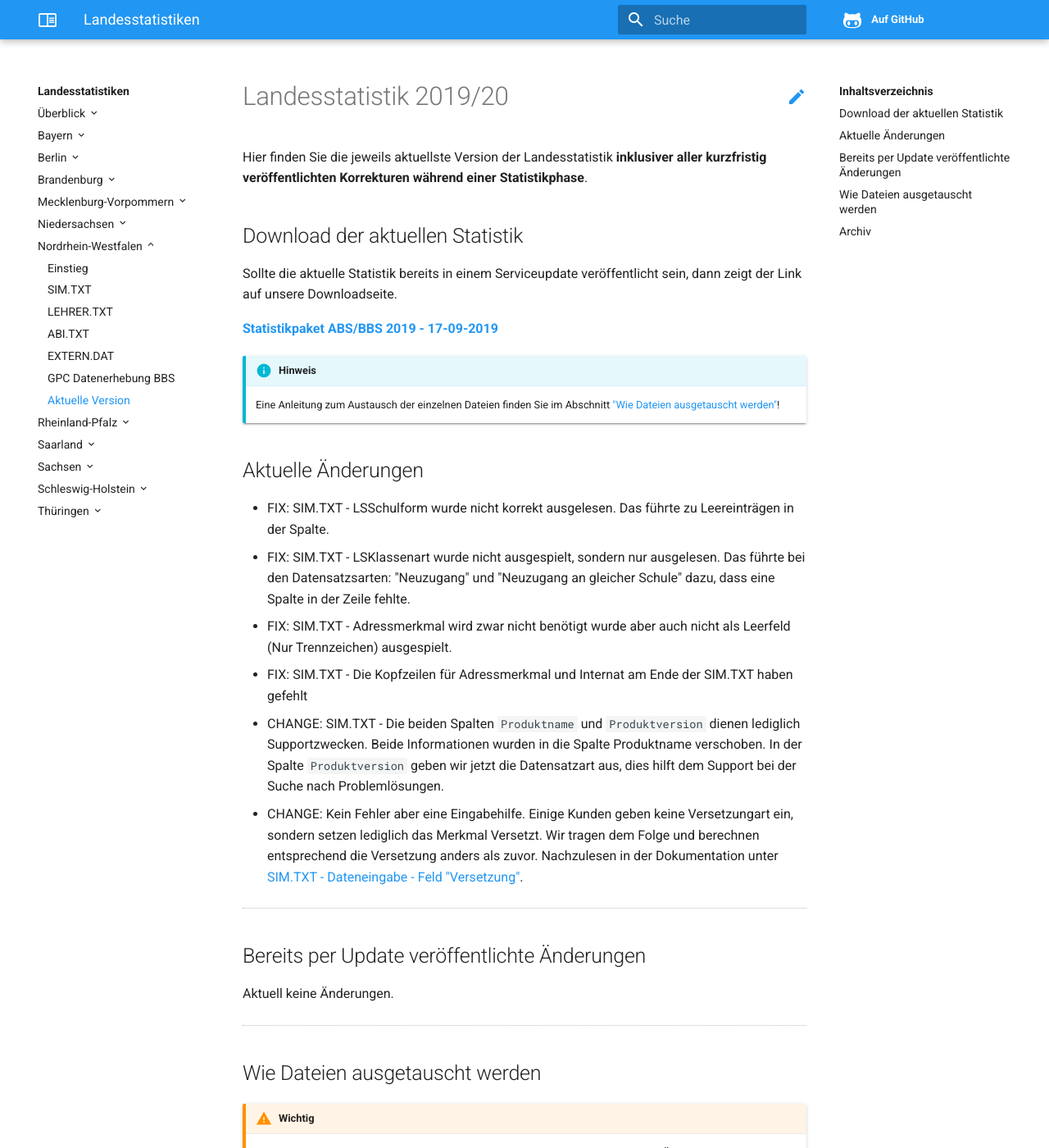
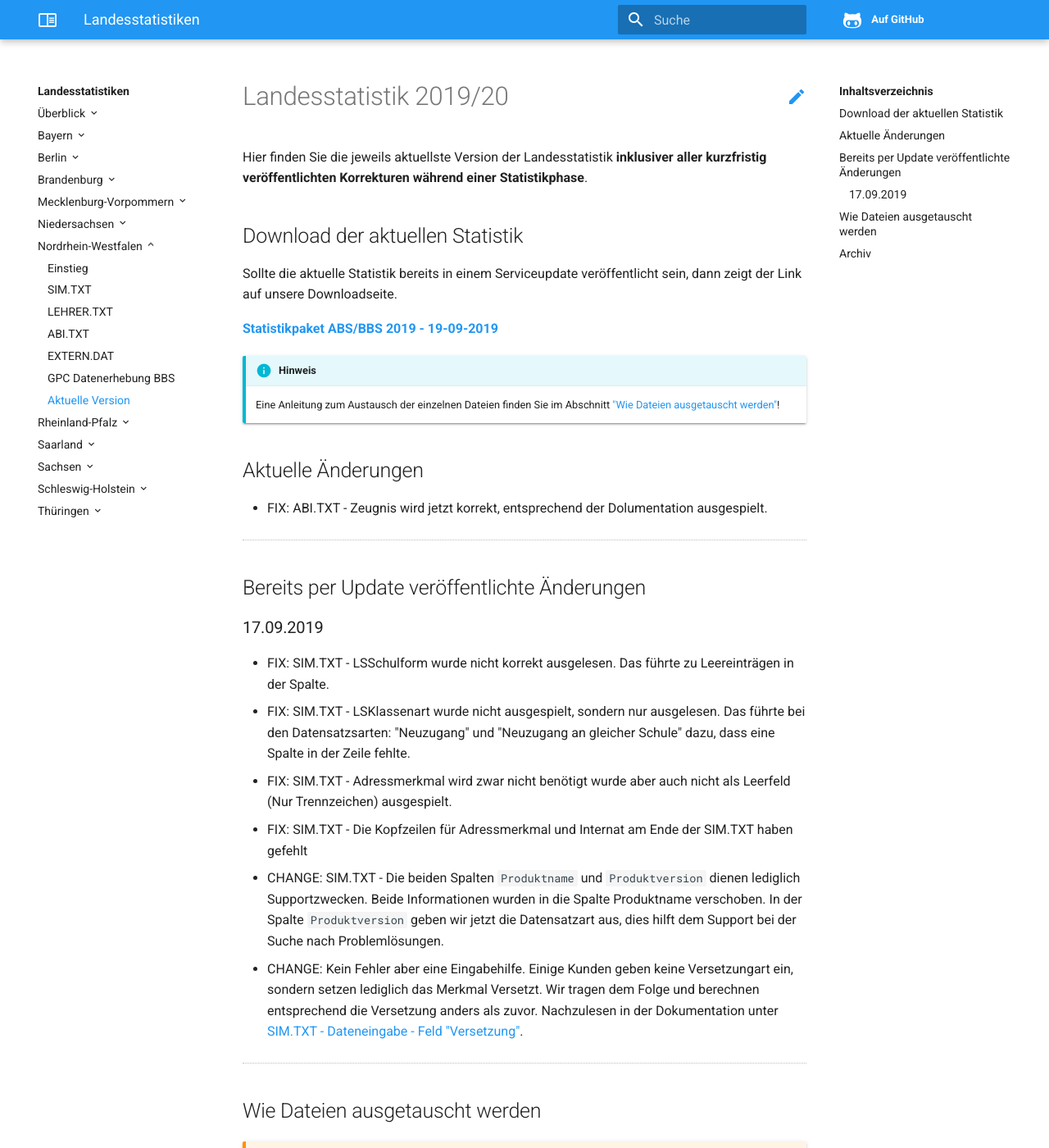
Before and after one commit to stuebersystems/doc.ls.de, an MkDocs documentation site: the page built from docs/nordrhein-westfalen/changelog.md, in a window 1280 px wide and 1400 px high. Shown: the whole window at 82% size. Built offline with MkDocs 1.6.1, drawn with Linux system fonts in a browser that asks for light colours.

Commit message:
Statistikupdate NRW - 19.09.2019   * FIX: ABI.TXT - Zeugnis wird korrekt, entsprechend der Dokumentation ausgespielt

```diff
--- a/docs/nordrhein-westfalen/changelog.md
+++ b/docs/nordrhein-westfalen/changelog.md
@@ -6,7 +6,7 @@ Hier finden Sie die jeweils aktuellste Version der Landesstatistik **inklusiver
 
 Sollte die aktuelle Statistik bereits in einem Serviceupdate veröffentlicht sein, dann zeigt der Link auf unsere Downloadseite.
 
-[**Statistikpaket ABS/BBS 2019 - 17-09-2019**](https://my.hidrive.com/lnk/N7Spidx2)
+[**Statistikpaket ABS/BBS 2019 - 19-09-2019**](https://my.hidrive.com/share/neqlm8tqnv)
 
 !!! info "Hinweis"
 
@@ -14,18 +14,20 @@ Sollte die aktuelle Statistik bereits in einem Serviceupdate veröffentlicht sei
 
 ## Aktuelle Änderungen
 
+* FIX: ABI.TXT - Zeugnis wird jetzt korrekt, entsprechend der Dolumentation ausgespielt.
+
+---
+
+## Bereits per Update veröffentlichte Änderungen
+
+### 17.09.2019
+
 * FIX: SIM.TXT - LSSchulform wurde nicht korrekt ausgelesen. Das führte zu Leereinträgen in der Spalte.
 * FIX: SIM.TXT - LSKlassenart wurde nicht ausgespielt, sondern nur ausgelesen. Das führte bei den Datensatzsarten: "Neuzugang" und "Neuzugang an gleicher Schule" dazu, dass eine Spalte in der Zeile fehlte.
 * FIX: SIM.TXT - Adressmerkmal wird zwar nicht benötigt wurde aber auch nicht als Leerfeld (Nur Trennzeichen) ausgespielt.
 * FIX: SIM.TXT - Die Kopfzeilen für Adressmerkmal und Internat am Ende der SIM.TXT haben gefehlt
 * CHANGE: SIM.TXT - Die beiden Spalten `Produktname` und `Produktversion` dienen lediglich Supportzwecken. Beide Informationen wurden in die Spalte Produktname verschoben. In der Spalte `Produktversion` geben wir jetzt die Datensatzart aus, dies hilft dem Support bei der Suche nach Problemlösungen.
 * CHANGE: Kein Fehler aber eine Eingabehilfe. Einige Kunden geben keine Versetzungart ein, sondern setzen lediglich das Merkmal Versetzt. Wir tragen dem Folge und berechnen entsprechend die Versetzung anders als zuvor. Nachzulesen in der Dokumentation unter [SIM.TXT - Dateneingabe - Feld "Versetzung"](https://doc.ls.stueber.de/nordrhein-westfalen/schuelerdaten/#dateneingabe).
-
----
-
-## Bereits per Update veröffentlichte Änderungen
-
-Aktuell keine Änderungen.
 
 ---
 
```
